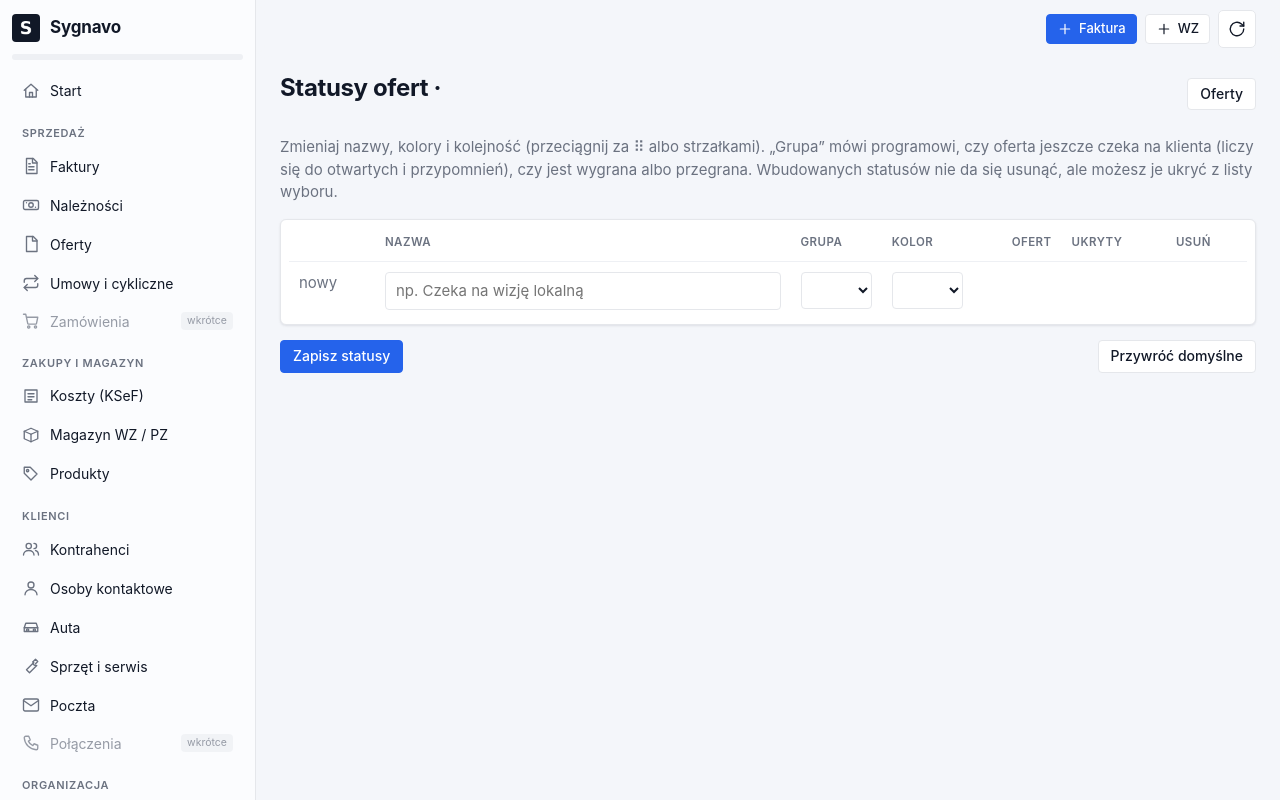
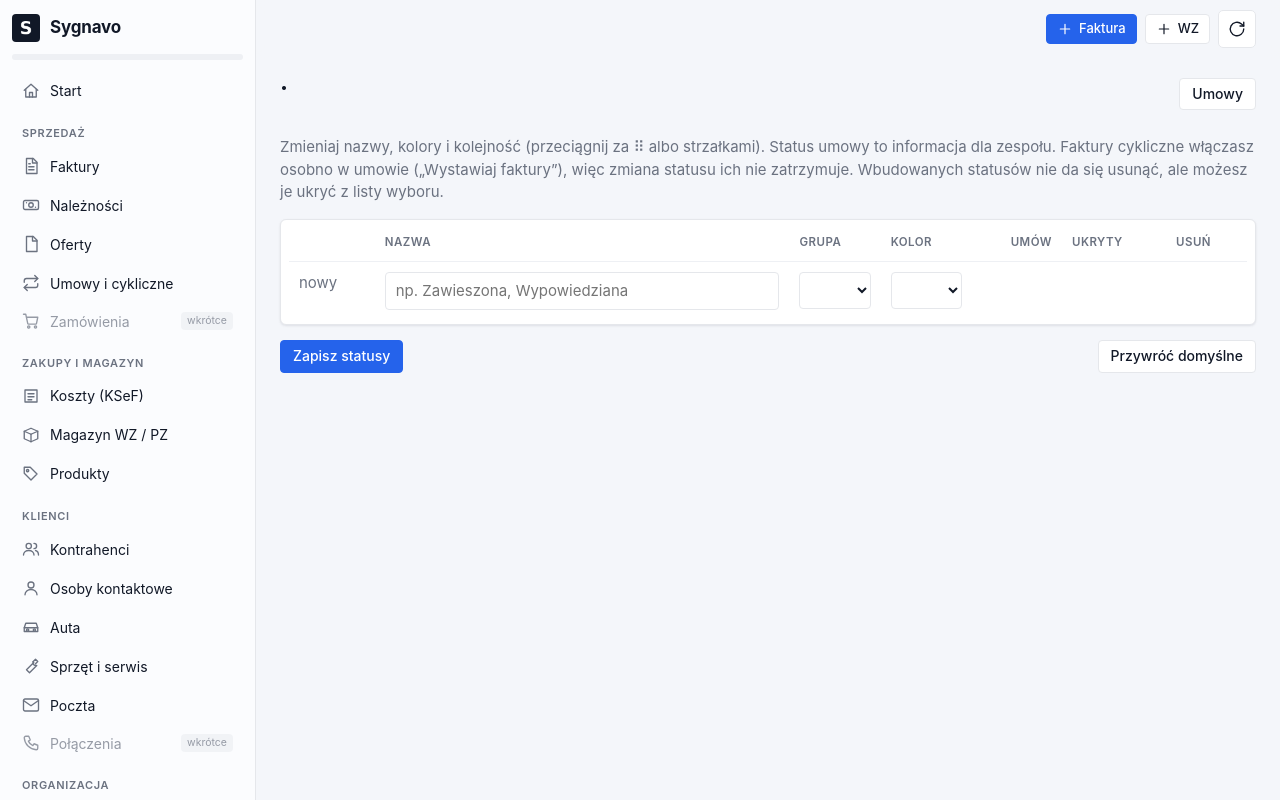
Before and after one commit to zhuartel-hue/crm, a FastAPI app: template app/templates/offer_statuses.html in a window 1280 px wide. Run offline with FastAPI, Linux system fonts and the light colour scheme; the template is opened without the code that fills it, so the values that code supplies are empty; the visitor is signed in with stand-in values (Sample User, id 1); parts of the project's set-up code (start-up, migrations or seed data) failed here and were passed over.

Commit message:
Statusy umów 1:1 z Firmao, edytowalne i zmieniane z listy
Co-Authored-By: Claude Opus 5.5 <noreply@anthropic.com>
Claude-Session: https://claude.ai/code/session_019JU5iCyk4D5eeJBAG4DL32

```diff
--- a/app/firmao_archive.py
+++ b/app/firmao_archive.py
@@ -657,6 +657,12 @@ def import_agreements(db: Session, company: Company, agreements: list[dict], ent
             r.end_date = None
         r.active = not ended
         r.invoicing = not ended and bool(rows)
+        # Status 1:1 z Firmao; "Nowa" z biezacymi fakturami to umowa podpisana i trwajaca, wiec "aktywna".
+        # Status wybrany juz w Sygnavo zostaje, chyba ze umowa sie zakonczyla albo wznowila.
+        firmao = "expired" if ended else {"NEW": "active" if recent else "new", "SENT": "sent",
+                                          "ACCEPTED": "accepted", "EXPIRED": "active"}.get(status, "active")
+        if r.id is None or ended or r.contract_status in (None, "", "expired"):
+            r.contract_status = firmao
         upcoming = recurring.first_date(max(today + dt.timedelta(days=1), r.start_date or today), r.day_of_month)
         nxt = recurring.add_months(last, r.interval_months, r.day_of_month) if last else upcoming
         r.next_date = max(nxt, upcoming)
--- a/app/main.py
+++ b/app/main.py
@@ -2706,20 +2706,32 @@ def _offer_form(request: Request, db: Session, o: Offer, error: str | None = Non
                   products_json=script_json(prod.picker_json(products)), contractors=contractors, error=error)
 
 
-@app.get("/ustawienia/statusy-ofert", response_class=HTMLResponse)
-def offer_statuses_page(request: Request, db: Session = Depends(get_db), error: str | None = None):
-    company = current_company(request, db)
-    return render(request, db, "offer_statuses.html", company=company, rows=ost.config(db, company.id),
-                  used=ost.usage(db, company.id), GROUPS=ost.GROUPS, COLORS=ost.COLORS, error=error)
-
-
-@app.post("/ustawienia/statusy-ofert")
-async def offer_statuses_save(request: Request, db: Session = Depends(get_db)):
+STATUS_KINDS = {"statusy-ofert": "offer", "statusy-umow": "contract"}
+
+
+@app.get("/ustawienia/statusy-{what}", response_class=HTMLResponse)
+def offer_statuses_page(what: str, request: Request, db: Session = Depends(get_db), error: str | None = None):
+    slug = f"statusy-{what}"
+    kind = STATUS_KINDS.get(slug)
+    if kind is None:
+        raise HTTPException(404)
+    company = current_company(request, db)
+    return render(request, db, "offer_statuses.html", company=company, rows=ost.config(db, company.id, kind),
+                  used=ost.usage(db, company.id, kind), GROUPS=ost.KINDS[kind]["groups"], COLORS=ost.COLORS,
+                  error=error, kind=kind, K=ost.KINDS[kind])
+
+
+@app.post("/ustawienia/statusy-{what}")
+async def offer_statuses_save(what: str, request: Request, db: Session = Depends(get_db)):
+    slug = f"statusy-{what}"
+    kind = STATUS_KINDS.get(slug)
+    if kind is None:
+        raise HTTPException(404)
     company = current_company(request, db)
     form = await request.form()
     try:
         if form.get("reset"):
-            ost.reset(db, company.id)
+            ost.reset(db, company.id, kind)
         else:
             cols = {f: form.getlist(f) for f in ("k", "label", "group", "color", "hidden", "delete")}
             rows = [{"k": cols["k"][i], "label": cols["label"][i] if i < len(cols["label"]) else "",
@@ -2728,14 +2740,14 @@ async def offer_statuses_save(request: Request, db: Session = Depends(get_db)):
                      "hidden": (cols["hidden"][i] if i < len(cols["hidden"]) else "0") == "1",
                      "delete": (cols["delete"][i] if i < len(cols["delete"]) else "0") == "1"}
                     for i in range(len(cols["k"]))]
-            ost.save(db, company.id, rows)
+            ost.save(db, company.id, rows, kind)
     except ValueError as e:
         db.rollback()
-        return offer_statuses_page(request, db, error=str(e))
-    audit(db, web_actor(request), "offer.statuses", "Zmieniono statusy ofert", company_id=company.id)
-    db.commit()
-    flash(request, "Zapisano statusy ofert.")
-    return redirect("/ustawienia/statusy-ofert")
+        return offer_statuses_page(what, request, db, error=str(e))
+    audit(db, web_actor(request), f"{kind}.statuses", f"Zmieniono: {ost.KINDS[kind]['title']}", company_id=company.id)
+    db.commit()
+    flash(request, f"Zapisano: {ost.KINDS[kind]['title'].lower()}.")
+    return redirect(f"/ustawienia/{slug}")
 
 
 @app.get("/oferty", response_class=HTMLResponse)
@@ -3235,6 +3247,8 @@ def recurring_list(request: Request, q: str = "", status: str = "", db: Session
     cond = []
     if status == "zakonczone":
         cond.append(RecurringInvoice.active.is_(False))
+    elif status.startswith("s:"):
+        cond.append(RecurringInvoice.contract_status == status[2:])
     elif status != "wszystkie":
         cond.append(RecurringInvoice.active)
     if q:
@@ -3245,7 +3259,8 @@ def recurring_list(request: Request, q: str = "", status: str = "", db: Session
                                                  RecurringInvoice.name)).all()
     monthly = sum((recurring.totals(r)["gross"] / r.interval_months for r in every if r.invoicing), Decimal("0"))
     return render(request, db, "recurring_list.html", rows=rows, totals={r.id: recurring.totals(r) for r in rows},
-                  monthly=calc.money(monthly), active_count=len(every), q=q, status=status)
+                  monthly=calc.money(monthly), active_count=len(every), q=q, status=status,
+                  CSTATUSES=ost.visible(db, company.id, kind="contract"))
 
 
 def _recurring_form(request: Request, db: Session, r: RecurringInvoice, error: str | None = None):
@@ -3265,6 +3280,7 @@ def _recurring_form(request: Request, db: Session, r: RecurringInvoice, error: s
                   products_json=script_json(prod.picker_json(products)), contractors=contractors, tpls=tpls,
                   INTERVALS=RECURRING_INTERVALS, MODES=RECURRING_MODES, schedule=recurring.schedule(r) if r.next_date else [],
                   totals=recurring.totals(r), history=history, has_mail=has_mail, error=error,
+                  CSTATUSES=ost.visible(db, company.id, r.contract_status, kind="contract"),
                   period=recurring.period_ctx(r.next_date or dt.date.today()))
 
 
@@ -3310,6 +3326,9 @@ async def _recurring_save(request: Request, db: Session, r: RecurringInvoice):
     r.number = (form.get("number") or "").strip()[:60]
     r.contract_notes = (form.get("contract_notes") or "").strip()
     r.invoicing = form.get("invoicing") == "1"
+    st = form.get("contract_status") or ""
+    if st and ost.find(db, r.company_id or current_company(request, db).id, st, "contract") is not None:
+        r.contract_status = st
     if r.active is None:
         r.active = True
     aid = form.get("mail_account_id") or ""
@@ -3402,10 +3421,29 @@ def recurring_end(rid: int, request: Request, db: Session = Depends(get_db)):
     return redirect(f"/umowy/{rid}")
 
 
+@app.post("/umowy/{rid}/status")
+async def recurring_status(rid: int, request: Request, db: Session = Depends(get_db)):
+    """Status umowy (informacja dla zespolu), zmieniany tez prosto z listy."""
+    r = _get_recurring(db, request, rid)
+    form = await request.form()
+    st = form.get("status") or ""
+    if ost.find(db, r.company_id, st, "contract") is None:
+        raise HTTPException(400)
+    if st != r.contract_status:
+        r.contract_status = st
+        audit(db, web_actor(request), "recurring.status", f"Umowa „{r.name}”: status {r.contract_status_label}",
+              company_id=r.company_id, entity="recurring", entity_id=r.id)
+        db.commit()
+    back = form.get("back") or ""
+    return redirect(back if back.startswith("/umowy") else f"/umowy/{rid}")
+
+
 @app.post("/umowy/{rid}/wznow")
 def recurring_resume(rid: int, request: Request, db: Session = Depends(get_db)):
     r = _get_recurring(db, request, rid)
     r.active, r.end_date = True, None
+    if r.contract_status == "expired":
+        r.contract_status = "active"
     today = dt.date.today()
     if r.next_date < today:
         r.next_date = recurring.first_date(today, r.day_of_month)
--- a/app/recurring.py
+++ b/app/recurring.py
@@ -135,6 +135,7 @@ def end_contract(r: RecurringInvoice, today: dt.date | None = None) -> None:
     if r.end_date is None or r.end_date > today:
         r.end_date = today
     r.active = False
+    r.contract_status = "expired"
 
 
 def generate(db: Session, actor: str, r: RecurringInvoice, advance: bool = True) -> Invoice:
--- a/app/templates/offer_statuses.html
+++ b/app/templates/offer_statuses.html
@@ -1,13 +1,14 @@
 {% extends "base.html" %}
-{% block title %}Statusy ofert{% endblock %}
+{% block title %}{{ K.title }}{% endblock %}
 {% block content %}
-<div class="row"><h1>Statusy ofert · {{ company.short_name }}</h1><span class="spacer"></span><a class="btn" href="/oferty">Oferty</a></div>
-<p class="muted">Zmieniaj nazwy, kolory i kolejność (przeciągnij za ⠿ albo strzałkami). „Grupa” mówi programowi, czy oferta jeszcze czeka na klienta (liczy się do otwartych i przypomnień), czy jest wygrana albo przegrana.
+<div class="row"><h1>{{ K.title }} · {{ company.short_name }}</h1><span class="spacer"></span><a class="btn" href="{{ K.back }}">{{ 'Oferty' if kind == 'offer' else 'Umowy' }}</a></div>
+<p class="muted">Zmieniaj nazwy, kolory i kolejność (przeciągnij za ⠿ albo strzałkami).
+{% if kind == 'offer' %}„Grupa” mówi programowi, czy oferta jeszcze czeka na klienta (liczy się do otwartych i przypomnień), czy jest wygrana albo przegrana.{% else %}Status umowy to informacja dla zespołu. Faktury cykliczne włączasz osobno w umowie („Wystawiaj faktury”), więc zmiana statusu ich nie zatrzymuje.{% endif %}
 Wbudowanych statusów nie da się usunąć, ale możesz je ukryć z listy wyboru.</p>
 {% if error %}<div class="error">{{ error }}</div>{% endif %}
 <form method="post" id="st-form">
 <div class="card tbl"><table id="st-table">
-<tr><th></th><th>Nazwa</th><th>Grupa</th><th>Kolor</th><th class="n">Ofert</th><th>Ukryty</th><th>Usuń</th></tr>
+<tr><th></th><th>Nazwa</th><th>Grupa</th><th>Kolor</th><th class="n">{{ 'Ofert' if kind == 'offer' else 'Umów' }}</th><th>Ukryty</th><th>Usuń</th></tr>
 {% for r in rows %}<tr class="st-row">
   <td style="white-space:nowrap"><span class="dash-grip" title="Przeciągnij">⠿</span><button type="button" class="btn small st-up" title="W górę">↑</button><button type="button" class="btn small st-down" title="W dół">↓</button></td>
   <td><input type="hidden" name="k" value="{{ r.k }}"><input name="label" value="{{ r.label }}" maxlength="60" required>
@@ -20,7 +21,7 @@ Wbudowanych statusów nie da się usunąć, ale możesz je ukryć z listy wyboru
   <td>{% if not r.builtin %}<input type="hidden" name="delete" value="0"><input type="checkbox" class="st-flag" data-for="delete" aria-label="usuń">{% else %}<input type="hidden" name="delete" value="0">{% endif %}</td>
 </tr>{% endfor %}
 <tr class="st-row"><td class="muted">nowy</td>
-  <td><input type="hidden" name="k" value=""><input name="label" value="" maxlength="60" placeholder="np. Czeka na wizję lokalną"></td>
+  <td><input type="hidden" name="k" value=""><input name="label" value="" maxlength="60" placeholder="{{ 'np. Czeka na wizję lokalną' if kind == 'offer' else 'np. Zawieszona, Wypowiedziana' }}"></td>
   <td><select name="group">{% for g, gl in GROUPS.items() %}<option value="{{ g }}">{{ gl }}</option>{% endfor %}</select></td>
   <td><select name="color">{% for c, cl in COLORS.items() %}<option value="{{ c }}">{{ cl }}</option>{% endfor %}</select></td>
   <td></td><td><input type="hidden" name="hidden" value="0"></td><td><input type="hidden" name="delete" value="0"></td></tr>
--- a/app/templates/recurring_form.html
+++ b/app/templates/recurring_form.html
@@ -13,6 +13,7 @@
 <div class="card">
   <div class="grid">
     <div><label>Numer umowy (drukowany na fakturach)</label><input name="number" value="{{ r.number or '' }}" placeholder="np. 12/2026"></div>
+    <div><label>Status umowy <a class="muted" href="/ustawienia/statusy-umow" style="font-weight:400">(edytuj listę)</a></label><select name="contract_status" class="searchable" data-placeholder="szukaj statusu">{% for k, v in CSTATUSES.items() %}<option value="{{ k }}" {{ 'selected' if (r.contract_status or 'active') == k }}>{{ v }}</option>{% endfor %}</select></div>
     <div><label>Nazwa (dla Ciebie)</label><input name="name" value="{{ r.name }}" placeholder="np. Abonament serwisowy – Firma X"></div>
     <div><label>Data zawarcia</label><input type="date" name="signed_date" value="{{ r.signed_date.isoformat() if r.signed_date }}"></div>
     <div><label>Obowiązuje od</label><input type="date" name="start_date" value="{{ r.start_date.isoformat() if r.start_date }}"></div>
--- a/app/templates/settings.html
+++ b/app/templates/settings.html
@@ -2,7 +2,7 @@
 {% block title %}Ustawienia{% endblock %}
 {% block content %}
 <h1>Ustawienia · {{ company.short_name }}</h1>
-<p class="row" style="gap:8px"><a class="btn" href="/ustawienia/poczta">Skrzynki pocztowe →</a><a class="btn" href="/ustawienia/statusy-ofert">Statusy ofert →</a></p>
+<p class="row" style="gap:8px"><a class="btn" href="/ustawienia/poczta">Skrzynki pocztowe →</a><a class="btn" href="/ustawienia/statusy-ofert">Statusy ofert →</a><a class="btn" href="/ustawienia/statusy-umow">Statusy umów →</a></p>
 <form method="post" class="card">
 <h2 style="margin-top:0">Dane na fakturze</h2>
 <div class="grid">
```
Also changed, not shown: app/models.py (+22 -0 lines), app/offer_statuses.py (+53 -33 lines), app/templates/recurring_list.html (+7 -4 lines), migrations/versions/0024_status_umowy.py (added, +23 -0 lines), tests/test_firmao_archive.py (+3 -0 lines), tests/test_kinds.py (+1 -1 lines), tests/test_recurring.py (+13 -1 lines).
